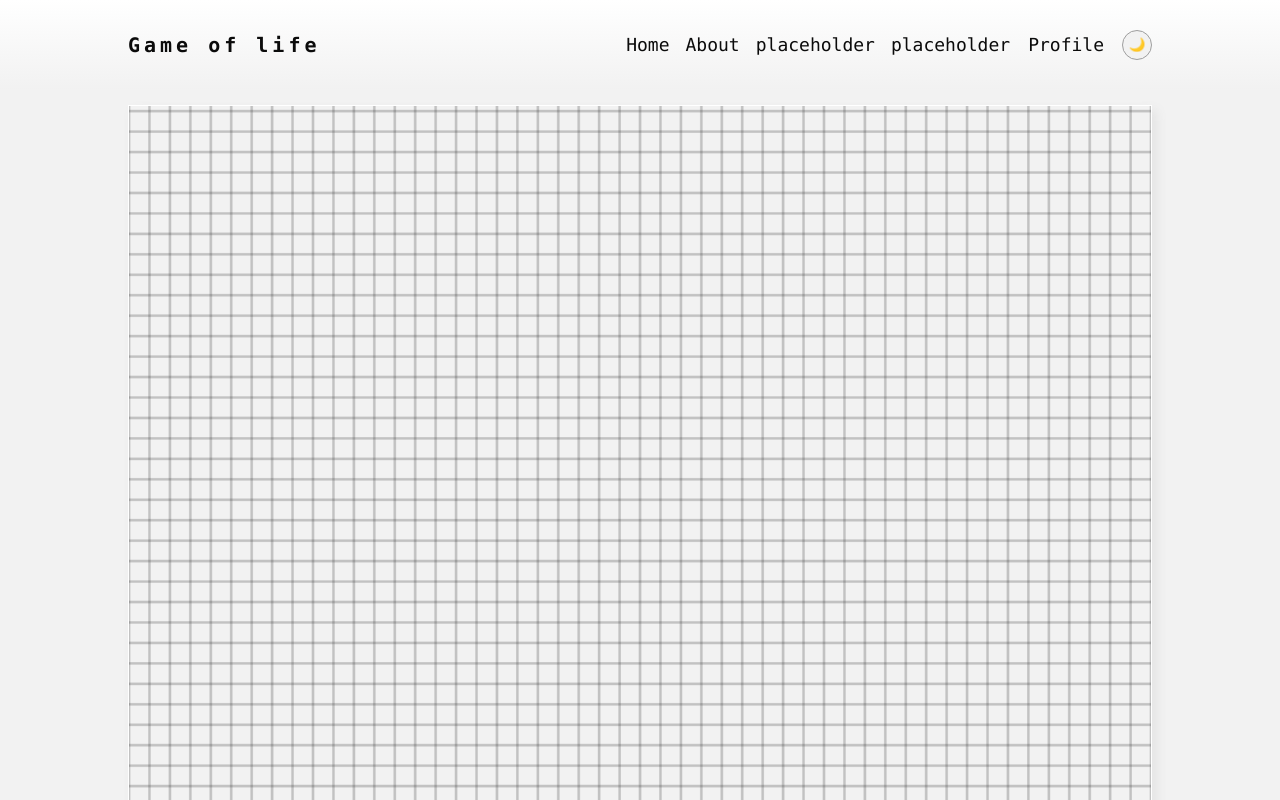
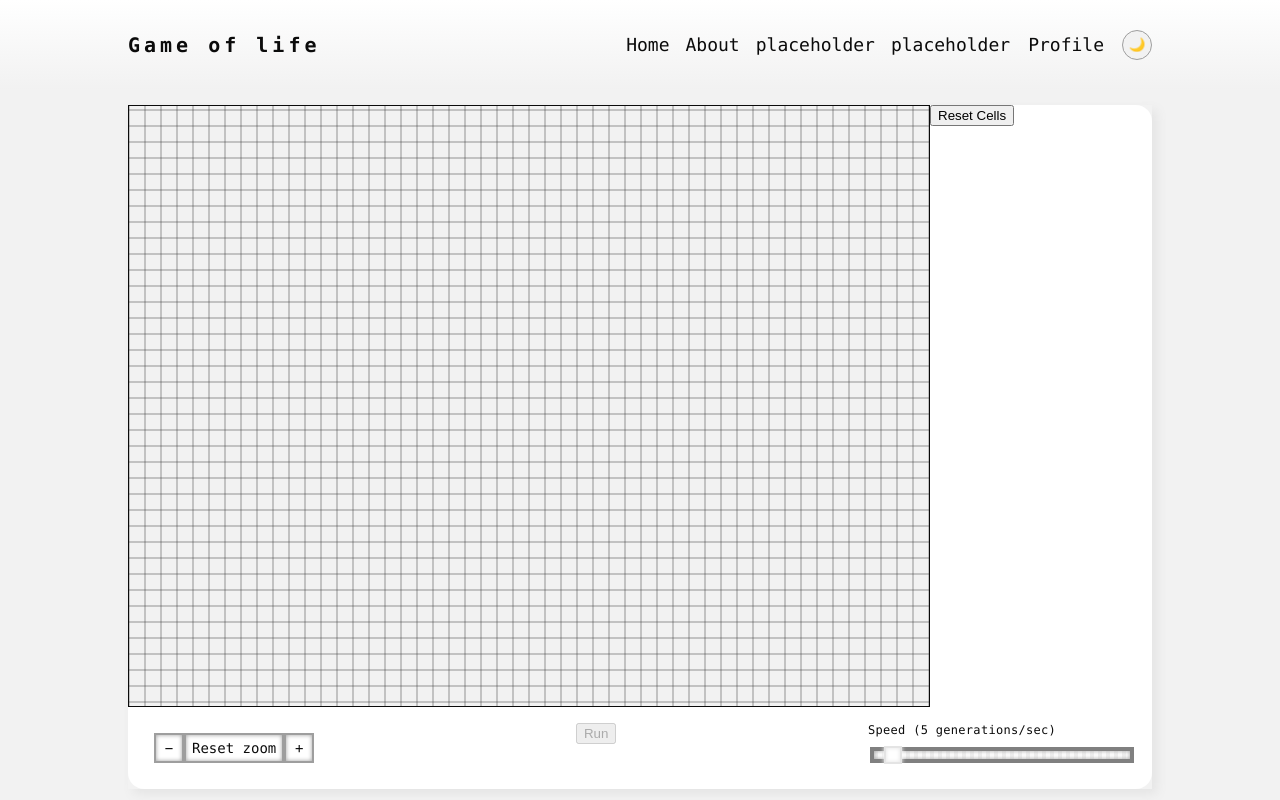
Before and after one commit to Jillypuff/game-of-life, a React (Vite) app: page / in a window 1280 px wide. Shown: the top 800 px of the page. Built offline with nearby package versions, Linux system fonts and the light colour scheme.

Commit message:
Setup panel for cell control

```diff
--- a/src/components/game-board/GameBoard.tsx
+++ b/src/components/game-board/GameBoard.tsx
@@ -1,6 +1,7 @@
 import { useState } from "react"
 import GameCanvas from "./GameCanvas"
 import ControlPanel from "./controls/ControlPanel"
+import CellPanel from "./cell-panel/CellPanel"
 import { usePan } from "@hooks/usePan"
 import { useZoom } from "@hooks/useZoom"
 import { useGameEngine } from "@hooks/useGameEngine"
@@ -11,7 +12,7 @@ import "@styles/components/game-board/GameBoard.scss"
 const GameBoard = () => {
   const {
     liveCells,
-    toggleCell: handleCellClick,
+    toggleCell,
     resetCells,
     toggleRunning,
     setGameSpeed,
@@ -25,6 +26,7 @@ const GameBoard = () => {
 
   return (
     <div className="game-board-container">
+      <div className="game-board-container-row">
         <GameCanvas
           liveCells={liveCells}
           viewport={viewport}
@@ -32,15 +34,18 @@ const GameBoard = () => {
           height={CANVAS_HEIGHT}
           {...panHandlers}
           onWheel={zoomHandlers.onWheel}
-        onClickCell={isRunning ? () => {} : handleCellClick}
+          toggleCell={isRunning ? () => {} : toggleCell}
           getHasMoved={panHandlers.getHasMoved}
         />
+        <div className="cell-panel-container">
+          <CellPanel resetCells={resetCells} isRunning={isRunning} />
+        </div>
+      </div>
       <ControlPanel
         cellSize={viewport.cellSize}
         handleZoomIn={zoomHandlers.handleZoomIn}
         handleZoomOut={zoomHandlers.handleZoomOut}
         resetZoom={zoomHandlers.resetZoom}
-        resetCells={resetCells}
         toggleRunning={toggleRunning}
         setGameSpeed={setGameSpeed}
         isRunning={isRunning}
--- a/src/components/game-board/GameCanvas.tsx
+++ b/src/components/game-board/GameCanvas.tsx
@@ -12,7 +12,7 @@ interface GameCanvasProps {
   onPointerMove: (e: React.PointerEvent<HTMLCanvasElement>) => void
   onPointerUp: (e: React.PointerEvent<HTMLCanvasElement>) => void
   onWheel: (e: React.WheelEvent<HTMLCanvasElement>) => void
-  onClickCell: (cellX: number, cellY: number) => void
+  toggleCell: (cellX: number, cellY: number) => void
   getHasMoved: () => boolean
 }
 
@@ -25,7 +25,7 @@ const GameCanvas = ({
   onPointerMove,
   onPointerUp,
   onWheel,
-  onClickCell,
+  toggleCell,
   getHasMoved,
 }: GameCanvasProps) => {
   const canvasRef = useRef<HTMLCanvasElement>(null)
@@ -53,7 +53,7 @@ const GameCanvas = ({
     const cellX = Math.floor(pixelX / viewport.cellSize + viewport.xOffset)
     const cellY = Math.floor(pixelY / viewport.cellSize + viewport.yOffset)
 
-    onClickCell(cellX, cellY)
+    toggleCell(cellX, cellY)
   }
 
   useEffect(() => {
--- /dev/null
+++ b/src/components/game-board/cell-panel/CellPanel.tsx
@@ -0,0 +1,18 @@
+interface CellPanelProps {
+  resetCells: () => void
+  isRunning: boolean
+}
+
+const CellPanel = ({ resetCells, isRunning }: CellPanelProps) => {
+  return (
+    <div>
+      <div>
+        <button type="button" onClick={isRunning ? () => {} : resetCells}>
+          Reset Cells
+        </button>
+      </div>
+    </div>
+  )
+}
+
+export default CellPanel
--- a/src/components/game-board/controls/ControlPanel.tsx
+++ b/src/components/game-board/controls/ControlPanel.tsx
@@ -8,7 +8,6 @@ interface ControlPanelProps {
   handleZoomIn: () => void
   handleZoomOut: () => void
   resetZoom: () => void
-  resetCells: () => void
   toggleRunning: () => void
   setGameSpeed: (speed: number) => void
   isRunning: boolean
@@ -21,7 +20,6 @@ const ControlPanel = ({
   handleZoomIn,
   handleZoomOut,
   resetZoom,
-  resetCells,
   toggleRunning,
   setGameSpeed,
   isRunning,
@@ -37,9 +35,6 @@ const ControlPanel = ({
           handleZoomOut={handleZoomOut}
           resetZoom={resetZoom}
         />
-        <button type="button" onClick={resetCells}>
-          Reset Cells
-        </button>
         <PlaybackButtons
           toggleRunning={toggleRunning}
           isRunning={isRunning}
--- a/src/hooks/useZoom.ts
+++ b/src/hooks/useZoom.ts
@@ -8,13 +8,7 @@ import {
   BUTTON_MIN_ZOOM_SIZE,
   BUTTON_MAX_ZOOM_SIZE,
   BUTTON_ZOOM_STEP,
-  CANVAS_WIDTH,
-  CANVAS_HEIGHT,
   DEFAULT_CELL_SIZE,
-  MIN_OFFSET_X,
-  MAX_OFFSET_X,
-  MIN_OFFSET_Y,
-  MAX_OFFSET_Y,
 } from "@utils/config"
 
 interface ZoomHandlers {
--- a/src/styles/components/game-board/GameBoard.scss
+++ b/src/styles/components/game-board/GameBoard.scss
@@ -3,3 +3,14 @@
   flex-direction: column;
   box-shadow: 5px 5px 10px var(--bg-dark);
 }
+
+.game-board-container-row {
+  display: flex;
+  flex-direction: row;
+}
+
+.cell-panel-container {
+  width: 100%;
+  background-color: var(--bg-light);
+  border-top-right-radius: 1rem;
+}
--- a/src/styles/components/game-board/GameCanvas.scss
+++ b/src/styles/components/game-board/GameCanvas.scss
@@ -1,5 +1,5 @@
 .game-board-canvas {
-  border: 1px solid white;
+  border: 1px solid var(--text);
   background-color: var(--bg);
   cursor: pointer;
 }
```
Also changed, not shown: src/hooks/usePan.ts (+1 -9 lines). Lines whose indentation alone changed are shown as unchanged.
